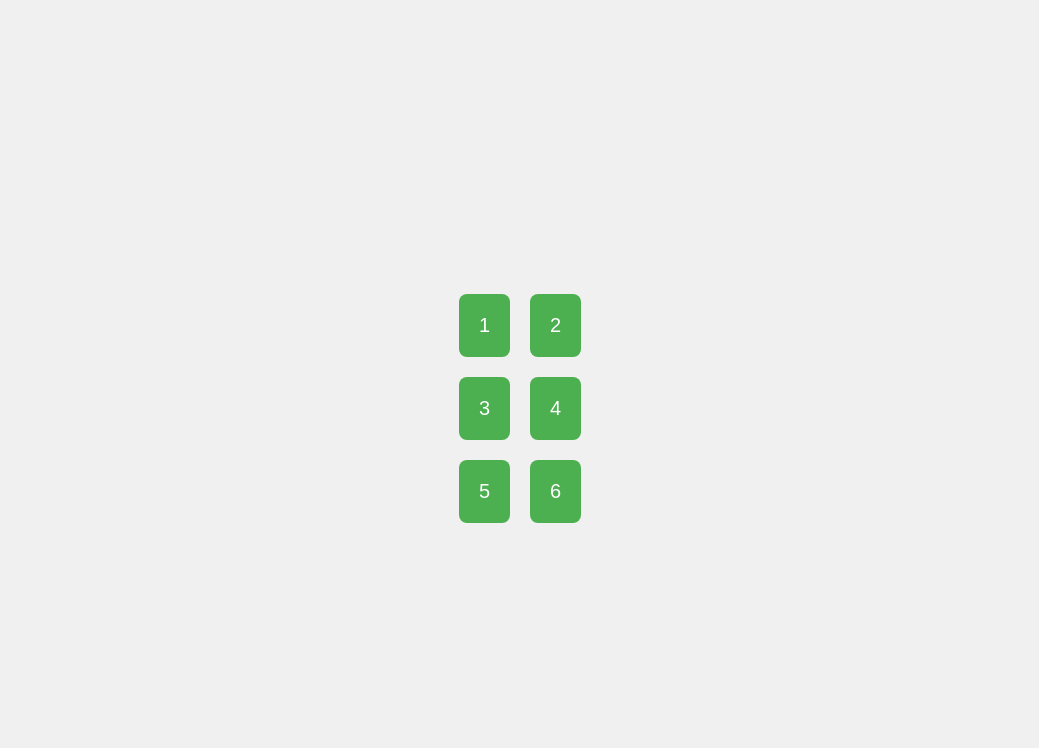
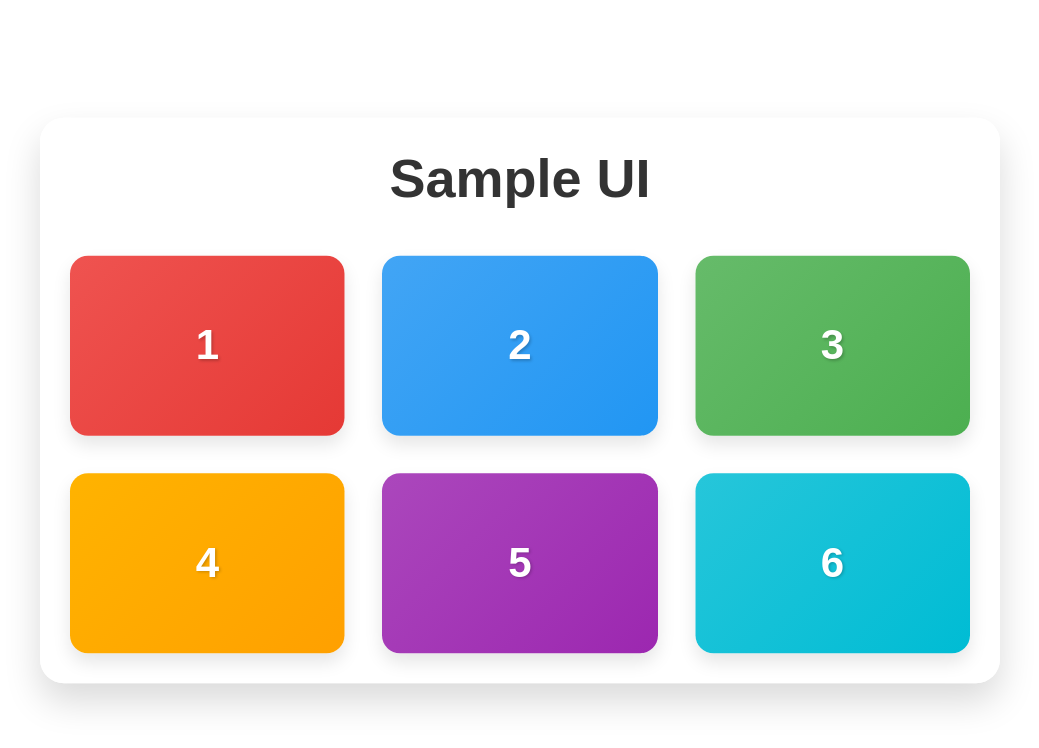
Before and after one commit to HRYoon0/sampleUI, a plain HTML site: page index.html in a window 1280 px wide. Shown: the whole page, without its empty margins (120-1159 px from the left). Drawn offline with Linux system fonts and the light colour scheme.

Commit message:
index.html

```diff
--- a/index.html
+++ b/index.html
@@ -2,44 +2,121 @@
 <html lang="ko">
 <head>
   <meta charset="UTF-8">
-  <title>6개의 버튼</title>
+  <meta name="viewport" content="width=device-width, initial-scale=1.0">
+  <title>Sample UI - 6개의 버튼 (GitHub 배경 이미지)</title>
   <style>
+    /* 기본 스타일 */
     body {
-      font-family: sans-serif;
+      font-family: 'Arial', sans-serif;
+      display: flex;
+      justify-content: center; /* 가로 중앙 정렬 */
+      align-items: center; /* 세로 중앙 정렬 */
+      min-height: 100vh;
+      margin: 0;
+      padding: 20px;
+      box-sizing: border-box;
+      overflow: auto; /* 확대된 UI가 화면 밖으로 나갈 수 있으므로 스크롤 처리 */
+
+      /* ---- 배경 이미지 수정 (GitHub Raw URL 사용) ---- */
+      /* 아래 'YOUR_GITHUB_RAW_IMAGE_URL_HERE' 부분을 실제 GitHub 이미지 Raw URL로 바꿔주세요 */
+      background-image: url('YOUR_GITHUB_RAW_IMAGE_URL_HERE');
+      /* 예시: background-image: url('https://raw.githubusercontent.com/your-username/your-repo/main/images/bg.png'); */
+      /* ---------------------------------------------- */
+
+      background-size: cover; /* 배경 이미지를 화면 전체에 맞게 늘리거나 줄여서 표시 (비율 유지) */
+      background-position: center center; /* 배경 이미지를 화면 중앙에 배치 */
+      background-repeat: no-repeat; /* 배경 이미지가 반복되지 않도록 설정 */
+      background-attachment: fixed; /* 스크롤 시 배경 이미지는 고정 */
+    }
+
+    /* 전체 콘텐츠를 감싸는 컨테이너 (제목 + 버튼 그리드) */
+    .main-content-container {
+      display: flex;
+      flex-direction: column; /* 자식 요소들을 세로로 배치 */
+      align-items: center; /* 자식 요소들 (제목, 그리드)을 가로 중앙 정렬 */
+      max-width: 600px; /* 원본 최대 너비 유지 (scaling 전에 적용) */
+      width: 100%;
+      padding: 20px;
+      background-color: rgba(255, 255, 255, 0.85); /* 배경 이미지가 보이도록 반투명 흰색 배경 */
+      border-radius: 16px;
+      box-shadow: 0 12px 24px rgba(0, 0, 0, 0.15);
+
+      /* ---- 크기 조정 적용 (이전 단계에서 요청된 1.5배 유지) ---- */
+      transform: scale(1.5); /* UI 전체 크기 조정 */
+      transform-origin: center center; /* 중앙을 기준으로 확대/축소 */
+      /* -------------------------------------------------------- */
+    }
+
+    /* 제목 스타일 */
+    .main-content-container h2 {
+      margin-top: 0;
+      margin-bottom: 30px;
+      color: #333;
+      font-size: 36px;
+      text-align: center;
+      width: 100%;
+    }
+
+    /* 그리드 컨테이너 스타일 */
+    .grid-container {
+      display: grid;
+      grid-template-columns: repeat(auto-fit, minmax(180px, 1fr));
+      gap: 25px;
+      width: 100%;
+    }
+
+    /* 버튼 공통 스타일 */
+    .btn {
+      width: 100%;
+      height: 120px;
+      font-size: 28px;
+      font-weight: bold;
+      color: white;
+      border: none;
+      border-radius: 12px;
+      cursor: pointer;
+      transition: all 0.3s ease;
+      box-shadow: 0 6px 12px rgba(0, 0, 0, 0.1);
       display: flex;
       justify-content: center;
       align-items: center;
-      height: 100vh;
-      background-color: #f0f0f0;
+      text-shadow: 1px 1px 2px rgba(0,0,0,0.2);
     }
-    .grid-container {
-      display: grid;
-      grid-template-columns: repeat(2, 1fr); /* 한 줄에 2개 */
-      gap: 20px;
+
+    /* 버튼 호버 효과 */
+    .btn:hover {
+      transform: translateY(-5px);
+      box-shadow: 0 10px 20px rgba(0, 0, 0, 0.2);
     }
-    .btn {
-      padding: 20px;
-      font-size: 20px;
-      background-color: #4CAF50;
-      color: white;
-      border: none;
-      border-radius: 8px;
-      cursor: pointer;
-      transition: background-color 0.3s;
+
+    /* 버튼 클릭 시 효과 */
+    .btn:active {
+      transform: translateY(-2px);
+      box-shadow: 0 4px 8px rgba(0, 0, 0, 0.15);
     }
-    .btn:hover {
-      background-color: #388E3C;
-    }
+
+    /* 버튼별 색상 (Material Design Inspired) */
+    .btn1 { background: linear-gradient(135deg, #ef5350, #e53935); } /* Red */
+    .btn2 { background: linear-gradient(135deg, #42a5f5, #2196f3); } /* Blue */
+    .btn3 { background: linear-gradient(135deg, #66bb6a, #4caf50); } /* Green */
+    .btn4 { background: linear-gradient(135deg, #ffb300, #ffa000); } /* Amber/Orange */
+    .btn5 { background: linear-gradient(135deg, #ab47bc, #9c27b0); } /* Purple */
+    .btn6 { background: linear-gradient(135deg, #26c6da, #00bcd4); } /* Cyan/Teal */
+
   </style>
 </head>
 <body>
-  <div class="grid-container">
-    <button class="btn">1</button>
-    <button class="btn">2</button>
-    <button class="btn">3</button>
-    <button class="btn">4</button>
-    <button class="btn">5</button>
-    <button class="btn">6</button>
+  <div class="main-content-container">
+    <h2>Sample UI</h2>
+
+    <div class="grid-container">
+      <button class="btn btn1">1</button>
+      <button class="btn btn2">2</button>
+      <button class="btn btn3">3</button>
+      <button class="btn btn4">4</button>
+      <button class="btn btn5">5</button>
+      <button class="btn btn6">6</button>
+    </div>
   </div>
 </body>
 </html>
```
